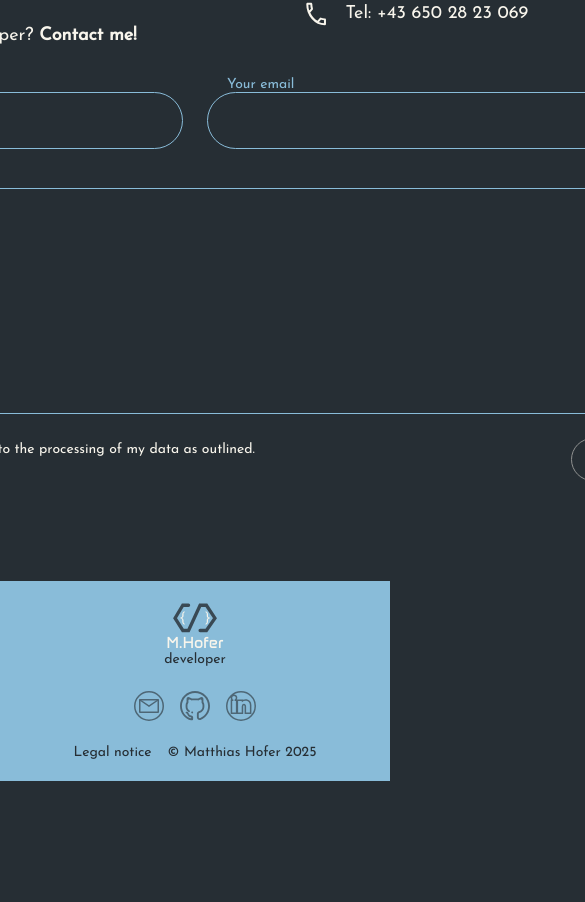
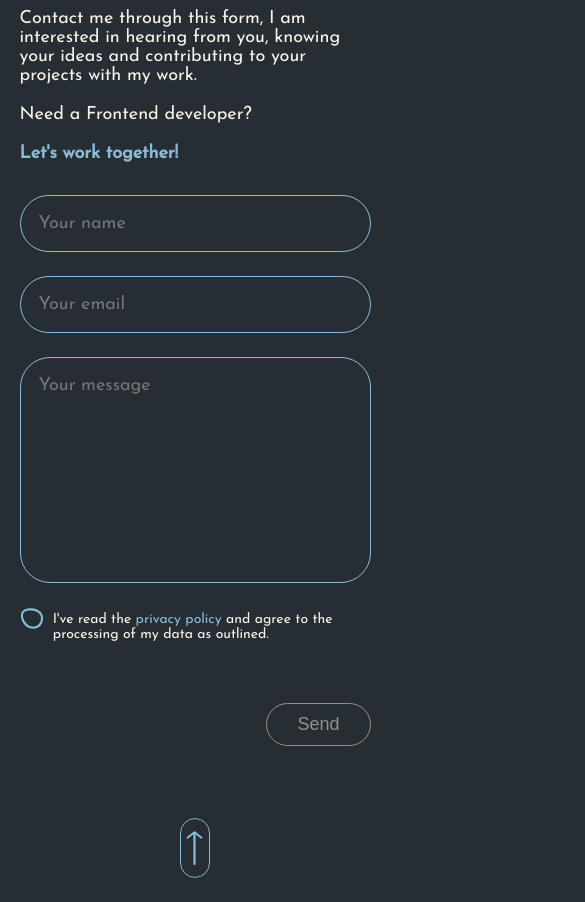
Before and after one commit to matthofer/Portfolio, an Angular app: page / in a window 390 px wide. Shown: the part 3142-4044 px from the top of the page, 585 px wide, since content can reach past the window. Before the commit the page ends 3923 px from the top, so only its background shows below. Built offline with nearby package versions, Linux system fonts and the light colour scheme.

Commit message:
added responsiveness and further form validation to contact section

```diff
--- a/src/app/main-content/contact/contact.component.html
+++ b/src/app/main-content/contact/contact.component.html
@@ -6,7 +6,8 @@
         >Contact me through this form, I am interested in hearing from you,
         knowing your ideas and contributing to your projects with my work.</span
       >
-      <span>Need a Frontend developer? <b>Contact me!</b></span>
+      <span>Need a Frontend developer? </span>
+      <span class="blue"><b>Let's work together!</b></span>
     </div>
     <div class="text-right">
       <div class="text-right-content">
@@ -27,6 +28,7 @@
     <div class="mail-name-container">
       <div class="input-group">
         <label
+          *ngIf="!isSmallScreen"
           for="fullName"
           [class.error]="!fullNameRef.valid && fullNameRef.touched"
         >
@@ -39,7 +41,15 @@
           id="fullName"
           type="text"
           name="fullName"
+          [placeholder]="
+            isSmallScreen
+              ? !fullNameRef.valid && fullNameRef.touched
+                ? 'Your name is required'
+                : 'Your name'
+              : ''
+          "
           [(ngModel)]="contactData.name"
+          [class.error]="!fullNameRef.valid && fullNameRef.touched"
           required
           #fullNameRef="ngModel"
           minlength="2"
@@ -47,7 +57,11 @@
       </div>
 
       <div class="input-group">
-        <label for="email" [class.error]="!emailRef.valid && emailRef.touched">
+        <label
+          *ngIf="!isSmallScreen"
+          for="email"
+          [class.error]="!emailRef.valid && emailRef.touched"
+        >
           Your email
           <span *ngIf="!emailRef.valid && emailRef.touched"> is required </span>
         </label>
@@ -55,7 +69,15 @@
           id="email"
           type="email"
           name="email"
+          [placeholder]="
+            isSmallScreen
+              ? !emailRef.valid && emailRef.touched
+                ? 'Your email is required'
+                : 'Your email'
+              : ''
+          "
           [(ngModel)]="contactData.email"
+          [class.error]="!emailRef.valid && emailRef.touched"
           required
           pattern="[a-zA-Z0-9._%+\-]+@[a-zA-Z0-9.\-]+\.[a-zA-Z]{2,}"
           #emailRef="ngModel"
@@ -63,16 +85,28 @@
       </div>
     </div>
     <div class="input-group full-width">
-      <label for="message" [class.error]="!message.valid && message.touched">
+      <label
+        *ngIf="!isSmallScreen"
+        for="message"
+        [class.error]="!message.valid && message.touched"
+      >
         Your message
         <span *ngIf="!message.valid && message.touched">is required</span>
       </label>
       <textarea
         id="message"
         name="message"
+        [placeholder]="
+          isSmallScreen
+            ? !message.valid && message.touched
+              ? 'Your message is required'
+              : 'Your message'
+            : ''
+        "
         [(ngModel)]="contactData.message"
+        [class.error]="!message.valid && message.touched"
         required
-        minlength="8"
+        minlength="4"
         rows="5"
         #message="ngModel"
       ></textarea>
@@ -81,7 +115,7 @@
     <div class="form-footer">
       <label
         class="privacy"
-        [class.error]="!privacyAccepted && contactForm.submitted"
+        [class.error]="!privacyAccepted && (privacyRef.touched || submitted)"
       >
         <input
           type="checkbox"
@@ -89,6 +123,7 @@
           [(ngModel)]="privacyAccepted"
           required
           #privacyRef="ngModel"
+          (change)="privacyRef.control.markAsTouched()"
         />
 
         <span
@@ -96,7 +131,7 @@
           [ngClass]="{
             checked: privacyAccepted,
             hover: hoverPrivacy,
-            error: !privacyAccepted && submitted
+            error: !privacyAccepted && (privacyRef.touched || submitted)
           }"
           (mouseenter)="hoverPrivacy = true"
           (mouseleave)="hoverPrivacy = false"
@@ -105,16 +140,38 @@
 
         <span class="privacy-text">
           I've read the <a href="/imprint">privacy policy</a> and agree to the
-          processing of my data as outlined.
+          processing of my data as outlined. <br />
+          <br />
+          <span
+            class="error-privacy"
+            *ngIf="!privacyAccepted && (privacyRef.touched || submitted)"
+          >
+            Please accept the privacy policy!
+          </span>
         </span>
       </label>
 
-      <button type="submit" [disabled]="!contactForm.valid || !privacyAccepted">
-        Send
-      </button>
+      <div class="btn-container">
+        <button
+          type="submit"
+          [disabled]="!contactForm.valid || !privacyAccepted"
+        >
+          Send
+        </button>
+      </div>
     </div>
   </form>
+  <div class="up-arrow-btn">
+    <img
+      (click)="scrollToTop($event)"
+      src="./assets/img/icons/up-arrow.svg"
+      alt=""
+    />
+  </div>
   <div *ngIf="showToast" class="toast-overlay">
-    <div class="toast">Message sent successfully!</div>
+    <div class="toast">
+      Message sent successfully. <br />
+      <br />Thank you!
+    </div>
   </div>
 </section>
--- a/src/app/main-content/contact/contact.component.scss
+++ b/src/app/main-content/contact/contact.component.scss
@@ -84,6 +84,12 @@ section {
       outline: none;
       box-shadow: none;
     }
+    &.error {
+      border-color: red;
+      &.error::placeholder {
+        color: red;
+      }
+    }
   }
   .form-footer {
     display: flex;
@@ -93,11 +99,10 @@ section {
     .privacy {
       display: flex;
       align-items: center;
-      gap: 0.5rem;
       max-width: 60%;
-      font-size: 0.9rem;
       cursor: pointer;
     }
+    .btn-container {
       button {
         font-size: 18px;
         padding: 10px 30px;
@@ -118,6 +123,7 @@ section {
       }
     }
   }
+}
 
 .full-width {
   width: 100%;
@@ -129,11 +135,12 @@ input[type="checkbox"] {
 
 .custom-checkbox {
   display: inline-block;
-  width: 24px;
   height: 24px;
+  width: 28px;
   background-image: url("/assets/img/icons/checkbox-empty.svg");
   background-size: cover;
   margin-right: 8px;
+  margin-bottom: 14px;
   cursor: pointer;
 
   &.hover {
@@ -145,13 +152,15 @@ input[type="checkbox"] {
   }
 
   &.error {
-    background-image: url("/assets/img/icons/checkbox-error.svg");
+    background-image: url("/assets/img/icons/checkbox-error.svg") !important;
   }
 }
 
 .privacy-text {
   color: #f8f5ec;
   font-size: 14px;
+  height: 28px;
+  width: 100%;
   > a {
     text-decoration: none;
     color: #89bcd9;
@@ -159,6 +168,11 @@ input[type="checkbox"] {
       color: #f8f5ec;
     }
   }
+}
+
+.error-privacy {
+  color: red;
+  font-size: 14px;
 }
 
 .toast-overlay {
@@ -174,14 +188,28 @@ input[type="checkbox"] {
   animation: fadeInOutOverlay 3s forwards;
   z-index: 999;
   .toast {
+    text-align: center;
     background-color: #89bcd9;
     color: #f8f5ec;
-    padding: 20px 36px;
-    border-radius: 30px;
+    padding: 24px 42px;
+    border-radius: 60px;
     box-shadow: 0 4px 12px rgba(0, 0, 0, 0.2);
     animation: fadeInOutToast 3s forwards;
-    font-size: 16px;
+    font-size: 18px;
     z-index: 1999;
+  }
+}
+
+.up-arrow-btn {
+  display: none;
+  margin-top: 72px;
+  > img {
+    border-radius: 18px;
+    transition: background-color 125ms ease-in-out;
+    &:hover {
+      background-color: #3d4a52;
+      cursor: pointer;
+    }
   }
 }
 
@@ -218,3 +246,67 @@ input[type="checkbox"] {
     opacity: 0;
   }
 }
+
+@media (max-width: 1080px) {
+  section {
+    padding-top: 60px;
+  }
+
+  .text-container {
+    flex-direction: column-reverse;
+    max-width: 90%;
+    .text-left {
+      width: 100%;
+    }
+    .text-right {
+      flex-direction: column-reverse;
+      .text-right-content {
+        gap: 4px;
+        > img {
+          height: 24px;
+        }
+      }
+    }
+  }
+
+  .contact-form {
+    max-width: 90%;
+    .mail-name-container {
+      flex-direction: column;
+    }
+  }
+
+  .contact-form {
+    .form-footer {
+      flex-direction: column;
+      gap: 26px;
+      .privacy {
+        max-width: 100%;
+      }
+    }
+  }
+
+  .btn-container {
+    display: flex;
+    justify-content: end;
+    width: 100%;
+  }
+
+  .up-arrow-btn {
+    display: block;
+  }
+}
+
+@media (max-width: 420px) {
+  .contact-form {
+    .form-footer {
+      gap: 58px;
+    }
+  }
+}
+
+@media (max-width: 370px) {
+  .text-container {
+    font-size: 15.5px;
+  }
+}
--- a/src/app/main-content/contact/contact.component.ts
+++ b/src/app/main-content/contact/contact.component.ts
@@ -17,6 +17,21 @@ export class ContactComponent {
   submitted = false;
   mailTest = true;
   showToast = false;
+  isSmallScreen = window.innerWidth <= 1080;
+
+  ngOnInit(): void {
+    this.checkScreenSize();
+    window.addEventListener('resize', this.checkScreenSize.bind(this));
+  }
+
+  checkScreenSize(): void {
+    this.isSmallScreen = window.innerWidth <= 1080;
+  }
+
+  scrollToTop(event: Event): void {
+    event.preventDefault();
+    window.scrollTo({ top: 0, behavior: 'smooth' });
+  }
 
   contactData = {
     name: '',
@@ -62,9 +77,9 @@ export class ContactComponent {
             document.body.style.overflow = 'hidden';
             document.body.style.paddingRight = `${scrollbarWidth}px`;
             setTimeout(() => {
-              this.showToast = false;
               document.body.style.overflow = '';
               document.body.style.paddingRight = '';
+              this.showToast = false;
             }, 3000);
           },
           error: (error) => {
```
Also changed, not shown: src/assets/img/icons/up-arrow.svg (added). Lines whose indentation alone changed are shown as unchanged.
